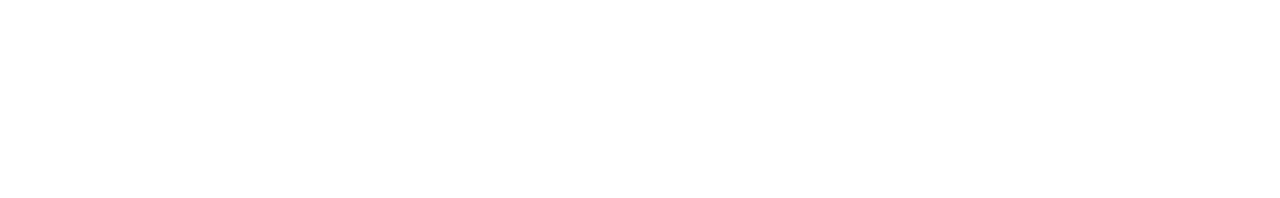
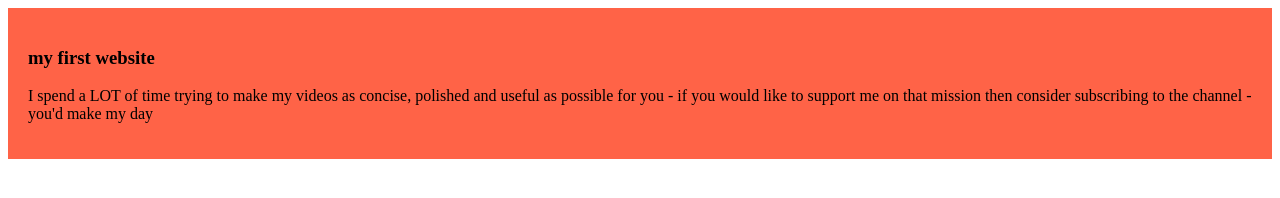
Before and after one commit to tanvirhasan354/my-simple-website, a plain HTML site: page index.html in a window 1280 px wide. Drawn offline with Linux system fonts and the light colour scheme.

Commit message:
added the first blog

```diff
--- a/index.html
+++ b/index.html
@@ -4,8 +4,15 @@
     <meta charset="UTF-8">
     <meta name="viewport" content="width=device-width, initial-scale=1.0">
     <title>my first website</title>
+    <link rel="stylesheet" href="styles/blog.css">
 </head>
 <body>
-
+    <div>
+       <h3>
+    my first website
+       </h3>
+        <p>
+            I spend a LOT of time trying to make my videos as concise, polished and useful as possible for you - if you would like to support me on that mission then consider subscribing to the channel - you'd make my day</p>
+    </div>
 </body>
 </html>
--- /dev/null
+++ b/styles/blog.css
@@ -0,0 +1,4 @@
+    div{
+        background-color: tomato;
+        padding: 20px;
+    }
```
